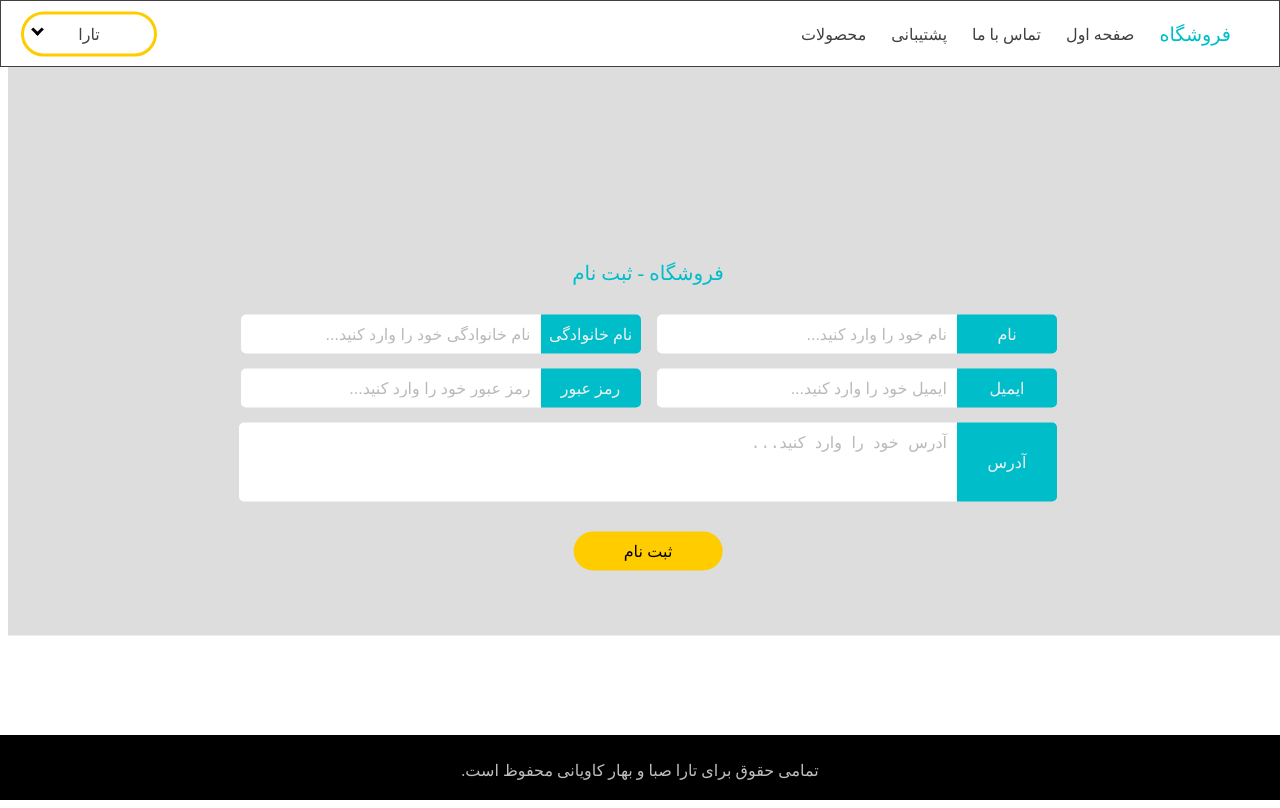
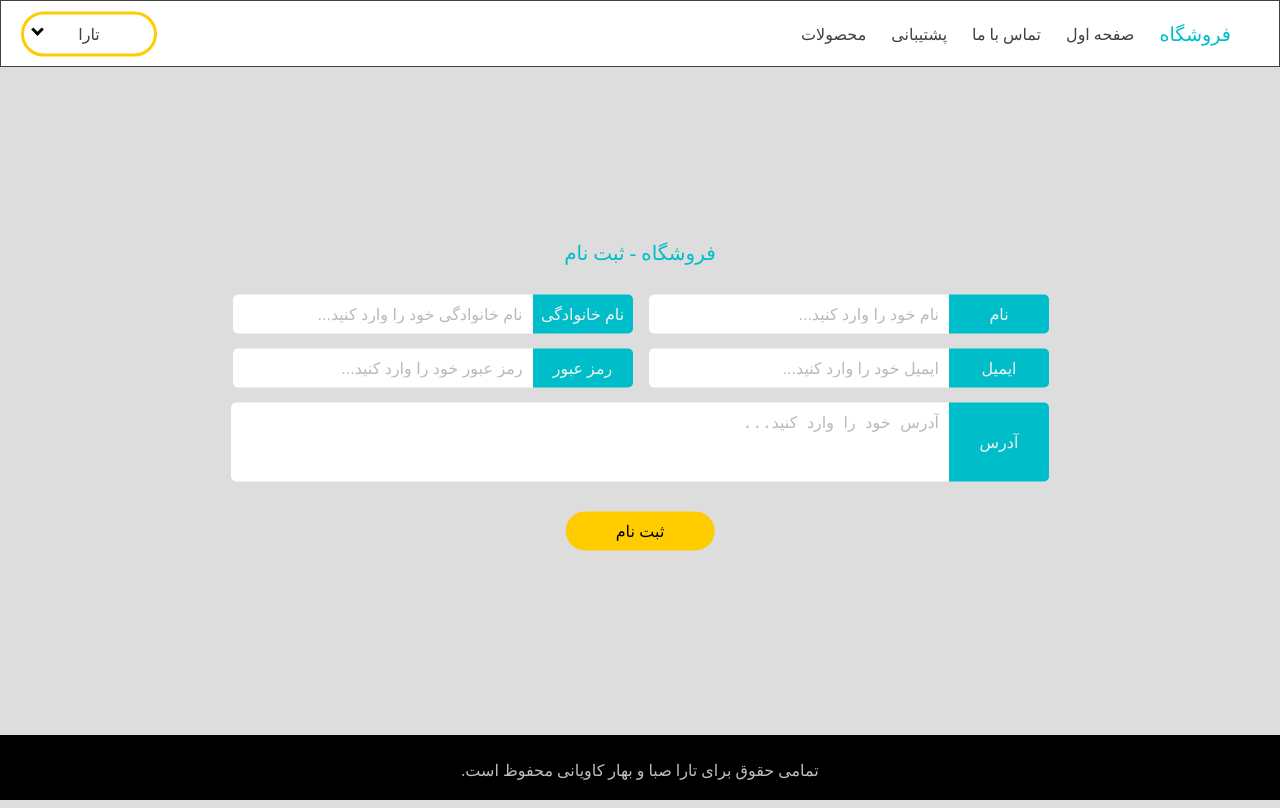
Before and after one commit to Baharkaviani/E-commerce-website, a Vue app: page / in a window 1280 px wide. Built offline with nearby package versions, Linux system fonts and the light colour scheme.

Commit message:
components centered

```diff
--- a/src/App.vue
+++ b/src/App.vue
@@ -2,9 +2,9 @@
     <div class="app">
         <nav_menu class="menu"/>
 <!--        <website class="main"/>-->
-        <div class="app-item">
+<!--        <div class="app-item">-->
             <login_register class="main"/>
-        </div>
+<!--        </div>-->
         <footer-section class="footerSection"/>
 <!--        <sorter></sorter>-->
 <!--        <section class="products">-->
@@ -151,7 +151,7 @@
     .app {
         width: 1280px;
         display: grid;
-        position: relative;
+        position: absolute;
         grid-template-areas:
                 'menu'
                 'main'
@@ -162,22 +162,25 @@
         right: 0;
         margin: 0 auto;
         height: 100%;
+
     }
 
-    div {
-
-    }
 
     /*.menu {*/
     /*    flex-basis: 1280px;*/
     /*}*/
-
+    .app-item{
+      border: 2px solid red;
+    }
     .main {
-        top: 50%;
+        top: 0%;
         background-color: #dddddd;
         bottom: 50%;
+        position: absolute;
         transform: translate(0, 50%);
         margin-top: 65px;
+
+
     }
 
     /*.footerSection {*/
--- a/src/components/register_login/login_register.vue
+++ b/src/components/register_login/login_register.vue
@@ -83,7 +83,7 @@ export default {
         background-color: #dddddd;
         width: 1280px;
         margin-top: 65px;
-        height: 100%;
+        /*height: 100%;*/
         justify-content: center;
         align-items: center;
     }
```
